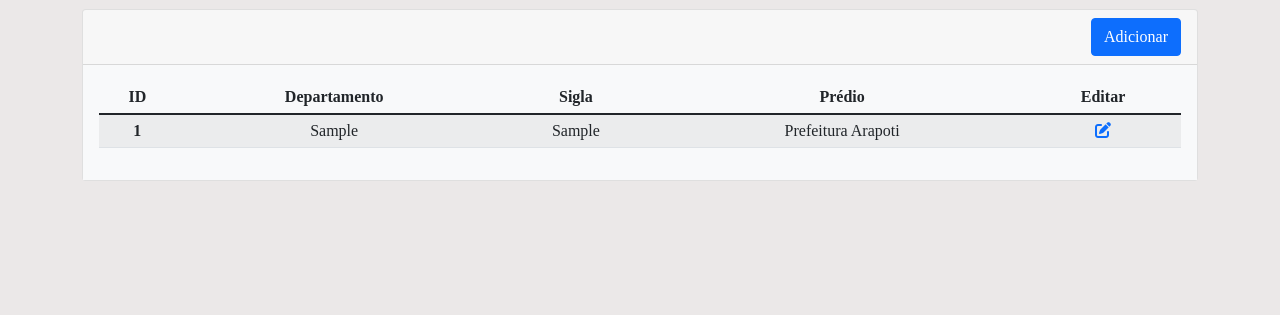
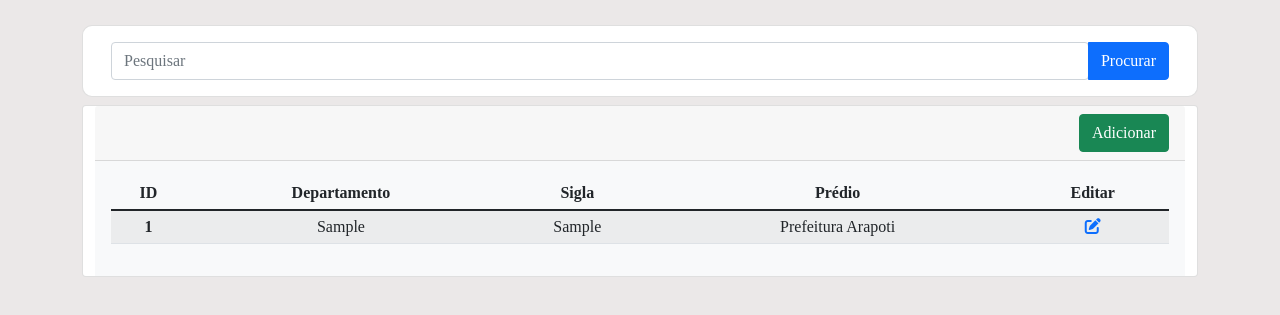
Before and after one commit to BRGustavo/prefeitura, a Django app: page /departamento/departamento/ in a window 1280 px wide. Shown: the part 91-406 px from the top of the page. Run offline with Django 3.2, Linux system fonts and the light colour scheme; a user stored in the database is signed in; tables that the repository leaves empty hold one stand-in row (values such as "Sample post"); some libraries are stand-ins or nearby versions.

Commit message:
Adicionado campo de pesquisa em departamentos.

```diff
--- a/departamento/views.py
+++ b/departamento/views.py
@@ -2,12 +2,18 @@ from django.shortcuts import redirect, render
 from django.contrib.auth.decorators import login_required, permission_required
 from .models import Departamento
 from .forms import DepartamentoForm
+from django.db.models import Q
 
 
 @login_required
 @permission_required('departamento.view_departamento', raise_exception=True)
 def departamento(request):
+    pesquisa = request.GET.get('query')
     departamentos = Departamento.objects.all()
+    if pesquisa != '' and pesquisa is not None:
+        departamentos = departamentos.filter(
+            Q(departamento__icontains=pesquisa) | Q(predio__icontains=pesquisa) | Q(singla_departamento__icontains=pesquisa) | Q(id__iexact=pesquisa)
+        )
     content = {
         'departamentos': departamentos
     }
--- a/templates/departamento/departamento.html
+++ b/templates/departamento/departamento.html
@@ -5,13 +5,12 @@
 {% block corpo %}
 
 <style>
-    body, #search {
+    body {
         background-color:rgb(235, 232, 232);
         border-style:none;
     }
     #search {
-        padding-left: 0;
-        margin-left: 0;
+        border-radius: 10px;
     }
     #primeiro {
         margin-top: 100px;
@@ -20,10 +19,22 @@
 </style>
 <main>
     <div class="container" id="primeiro">
-        <div class="card mt-5">
+        <div class="row">
+            <div id="search" class="card mt-5 mt-lg-3">
+                <div class="card-body">
+                    <form>
+                        <div class="input-group">
+                            <input type="search" name='query' class="form-control rounded" placeholder="Pesquisar" aria-label="Search"
+                            aria-describedby="search-addon" />
+                            <button type="submit" class="btn btn-primary">Procurar</button>
+                          </div>
+                    </form>
+                </div>
+            </div>
+            <div class="card mt-2">
                 <div class="card-header">
                     <div class="d-flex justify-content-end">
-                    <a href='{{ BASE_DIR }}/departamento/departamento/add' class="btn btn-primary">Adicionar</a>
+                        <a href='{{ BASE_DIR }}/departamento/departamento/add' class="btn btn-success">Adicionar</a>
                     </div>
                 </div>
                 <div class="card-body bg-light">
@@ -49,6 +60,7 @@
                     </table>
                 </div>
             </div>
+        </div>
 
     </div>
 </main>
```
Lines whose indentation alone changed are shown as unchanged.
